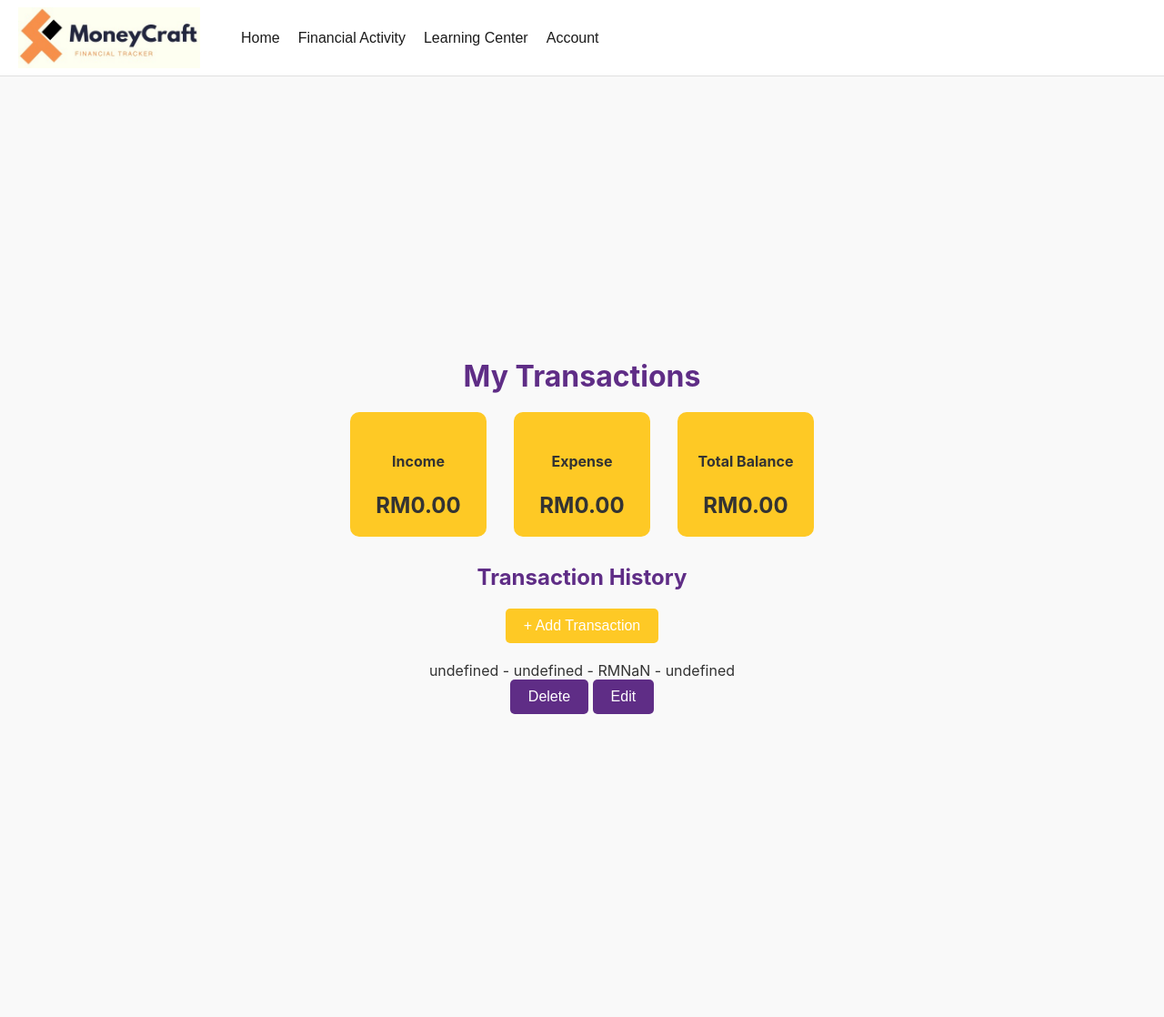
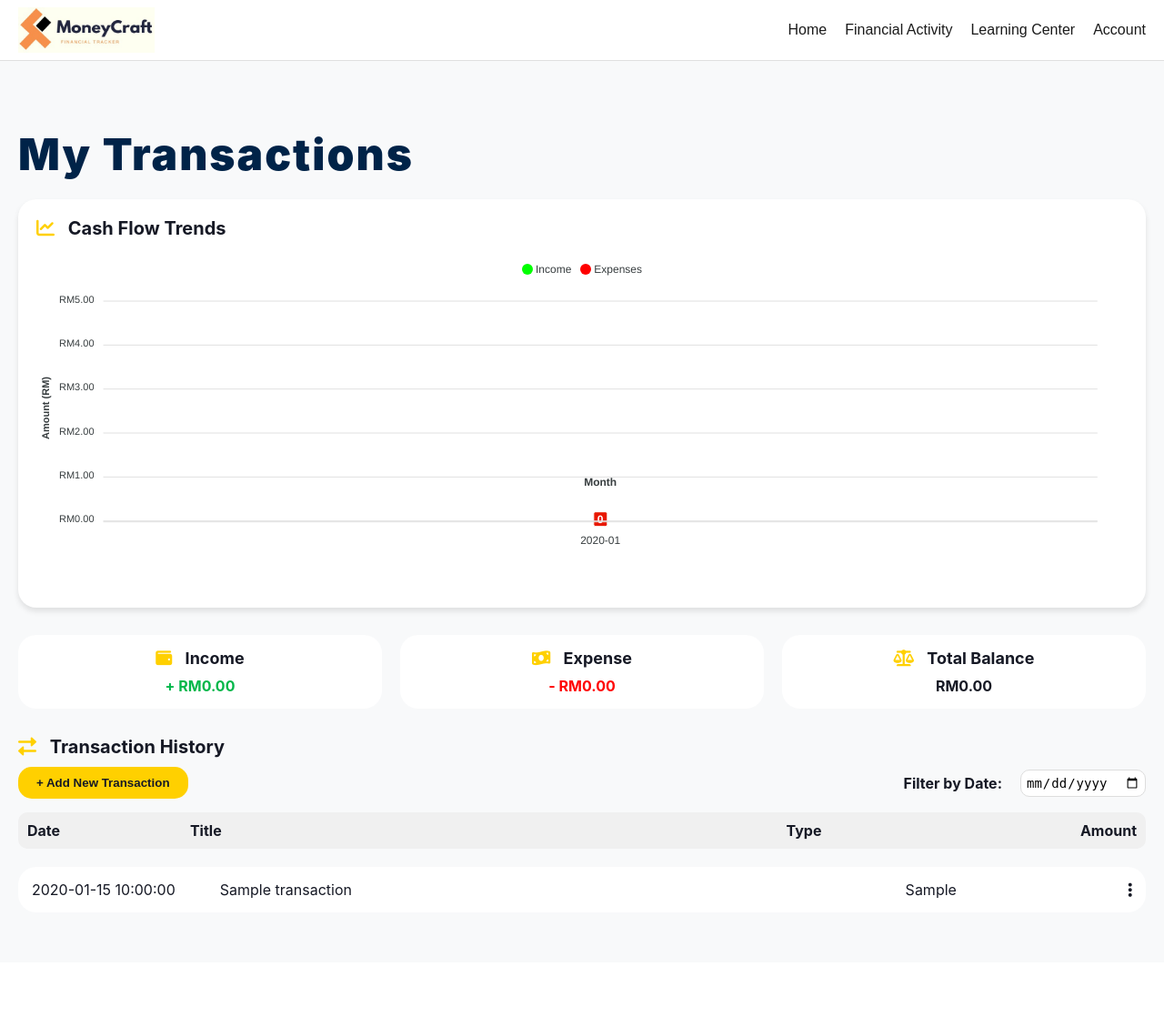
Before and after one commit to fifigerl/fyp-moneycraft, a PHP site: page /drpdown/transactions.php in a window 1280 px wide. Shown: the whole page at 91% size. After the commit the page ends 988 px from the top, so only its background shows below. Run offline with PHP 8.4, Linux system fonts and the light colour scheme; the visitor is signed in with stand-in values (Sample User, id 1); tables that the repository leaves empty or names only in its code hold one stand-in row (values such as "Sample post"); data that the repository does not hold is empty; some libraries are stand-ins or nearby versions.

Commit message:
updated transactions UI

```diff
--- a/drpdown/tran_process.php
+++ b/drpdown/tran_process.php
@@ -43,14 +43,31 @@ if ($_SERVER['REQUEST_METHOD'] === 'POST') {
     }
     exit();
 } elseif ($_SERVER['REQUEST_METHOD'] === 'GET') {
-    $sql = "SELECT * FROM Transactions WHERE UserID = ?";
+    // Example filter logic
+    $dateFilter = isset($_GET['date']) ? $_GET['date'] : null;
+
+    $sql = "SELECT TranID, TranTitle, TranType, TranAmount, TranDate FROM Transactions WHERE UserID = ?";
+    if ($dateFilter) {
+        $sql .= " AND DATE(TranDate) = ?";
+    }
+    $sql .= " ORDER BY TranDate DESC";
+
     $stmt = $conn->prepare($sql);
-    $stmt->bind_param("i", $userId);
+    if ($dateFilter) {
+        $stmt->bind_param("is", $userId, $dateFilter);
+    } else {
+        $stmt->bind_param("i", $userId);
+    }
     $stmt->execute();
     $result = $stmt->get_result();
-    $transactions = $result->fetch_all(MYSQLI_ASSOC);
+
+    $transactions = [];
+    while ($row = $result->fetch_assoc()) {
+        $transactions[] = $row;
+    }
     echo json_encode($transactions);
     $stmt->close();
     exit();
 }
+
 ?>
--- a/drpdown/transactions.php
+++ b/drpdown/transactions.php
@@ -23,6 +23,31 @@ $username = $_SESSION['username'];
 // Log the action of viewing the transactions page
 logUserActivity($conn, $user_id, $username, "Viewed Transactions Page", "View");
 
+// Fetch cash flow data for the trend chart
+$sql = "SELECT
+            DATE_FORMAT(TranDate, '%Y-%m') AS month,
+            SUM(CASE WHEN TranType = 'Income' THEN TranAmount ELSE 0 END) AS total_income,
+            SUM(CASE WHEN TranType = 'Expense' THEN TranAmount ELSE 0 END) AS total_expenses
+        FROM Transactions
+        WHERE UserID = ?
+        GROUP BY month
+        ORDER BY month";
+$stmt = $conn->prepare($sql);
+$stmt->bind_param("i", $user_id);
+$stmt->execute();
+$result = $stmt->get_result();
+
+$trend_labels = [];
+$income_trend = [];
+$expense_trend = [];
+
+while ($row = $result->fetch_assoc()) {
+    $trend_labels[] = $row['month'];
+    $income_trend[] = $row['total_income'] ?? 0;
+    $expense_trend[] = $row['total_expenses'] ?? 0;
+}
+
+
 include '../navbar.php';
 ?>
 
@@ -31,28 +56,400 @@ include '../navbar.php';
 <head>
     <meta charset="UTF-8">
     <title>My Transactions - MoneyCraft</title>
-    <link rel="stylesheet" href="../styles.css">
-    <link rel="stylesheet" href="navbar.css">
+    <link rel="stylesheet" href="https://cdnjs.cloudflare.com/ajax/libs/font-awesome/6.0.0/css/all.min.css">
+    <!-- Inline Styles -->
+    <style>
+        body {
+            background-color: #F8F9FA;
+            color: #161925;
+            font-family: 'Inter', sans-serif;
+        }
+
+        h1.tran-header {
+    font-weight: 900;
+    font-size: 48px; /* Increase the font size */
+    letter-spacing: 2px; /* Add letter spacing for a wider appearance */
+    color: rgb(0, 35, 72); /* Retain the existing color */
+    margin-bottom: 20px;
+    text-align: left; /* Optional: Center-align the text */
+}
+
+
+        .tran-container {
+            padding: 20px;
+        }
+
+        .tran-balance-container {
+            display: flex;
+            justify-content: space-between;
+            gap: 20px;
+            margin-bottom: 30px;
+        }
+
+        .tran-balance-card {
+            background-color: #FFFFFF;
+            border-radius: 20px;
+            padding: 15px;
+            flex: 1;
+
+            text-align: center;
+        }
+
+        .tran-balance-card h2 {
+            font-size: 18px;
+            font-weight: 700;
+            margin-bottom: 10px;
+            color: #161925;
+        }
+
+        .tran-balance-card p {
+            font-size: 16px;
+            font-weight: bold;
+            color: #FFD000;
+        }
+
+        .tran-history-section {
+            margin-top: 20px;
+        }
+
+        .tran-history-title {
+            font-size: 20px;
+            font-weight: bold;
+            color: #161925;
+            margin-bottom: 10px;
+        }
+
+        .tran-add-button {
+            background-color: #FFD000;
+            color: #161925;
+            font-weight: bold;
+            border-radius: 15px;
+            border: none;
+            padding: 10px 20px;
+            cursor: pointer;
+        }
+
+        .tran-add-button:hover {
+            background-color: #FDF09D;
+        }
+
+        .tran-list {
+            margin-top: 20px;
+        }
+
+        .tran-item {
+            background-color: #FFFFFF;
+            border-radius: 20px;
+            padding: 15px;
+            margin-bottom: 10px;
+
+            display: flex;
+            justify-content: space-between;
+            align-items: center;
+        }
+
+        .tran-item p {
+            margin: 0;
+            font-size: 16px;
+            color: #161925;
+        }
+
+        .tran-item button {
+            background-color: #FFD000;
+            color: #161925;
+            font-weight: bold;
+            border: none;
+            padding: 5px 10px;
+            border-radius: 10px;
+            cursor: pointer;
+        }
+
+        .tran-item button:hover {
+            background-color: #FDF09D;
+        }
+
+        .tran-modal {
+            display: none;
+            position: fixed;
+            top: 50%;
+            left: 50%;
+            transform: translate(-50%, -50%);
+            background-color: #FFFFFF;
+            padding: 20px;
+            border-radius: 20px;
+
+            z-index: 1000;
+            width: 90%;
+            max-width: 400px;
+        }
+
+        .tran-modal.active {
+            display: block;
+        }
+
+        .tran-modal form input,
+        .tran-modal form select,
+        .tran-modal form button {
+            width: 100%;
+            margin-bottom: 10px;
+            padding: 10px;
+            border-radius: 10px;
+            border: 1px solid #ddd;
+            font-size: 14px;
+        }
+
+        .tran-modal form button {
+            background-color: #FFD000;
+            color: #161925;
+            font-weight: bold;
+            border: none;
+        }
+
+        .tran-modal form button:hover {
+            background-color: #FDF09D;
+        }
+
+        .tran-modal .close {
+            position: absolute;
+            top: 10px;
+            right: 15px;
+            cursor: pointer;
+            color: #161925;
+            font-size: 18px;
+        }
+
+        .tran-card-container {
+    display: flex;
+    flex-direction: column;
+    gap: 15px;
+    margin-top: 20px;
+}
+
+.tran-card {
+    background-color: #FFFFFF;
+    border-radius: 20px;
+    padding: 15px;
+
+    display: flex;
+    justify-content: space-between;
+    align-items: center;
+}
+
+.tran-card .tran-info {
+    flex: 1;
+    display: flex;
+    justify-content: space-between;
+    align-items: center;
+    gap: 15px;
+}
+
+.tran-card .tran-info p {
+    margin: 0;
+    font-size: 16px;
+    color: #161925;
+}
+
+.tran-card .tran-info .amount {
+    font-weight: bold;
+}
+
+.tran-card .tran-info .amount.income {
+    color: #00B74A; /* Green for Income */
+}
+
+.tran-card .tran-info .amount.expense {
+    color: #FF0000; /* Red for Expense */
+}
+
+.tran-card .tran-actions button {
+    background-color: #FFD000;
+    color: #161925;
+    font-weight: bold;
+    border: none;
+    padding: 5px 10px;
+    border-radius: 10px;
+    cursor: pointer;
+    margin-left: 5px;
+}
+
+.tran-card .tran-actions button:hover {
+    background-color: #FDF09D;
+}
+
+/* Three-dot menu icon and actions */
+.tran-actions {
+    display: flex;
+    gap: 10px;
+    margin-top: 10px;
+}
+
+.tran-actions button {
+    background-color: #FFD000;
+    color: #161925;
+    font-weight: bold;
+    border: none;
+    padding: 5px 10px;
+    border-radius: 10px;
+    cursor: pointer;
+}
+
+.tran-actions button:hover {
+    background-color: #FDF09D;
+}
+
+.fa-ellipsis-vertical {
+    color: #161925;
+    font-size: 18px;
+    margin-left: 10px;
+}
+.tran-filter {
+    display: flex;
+    align-items: center;
+    gap: 10px;
+}
+
+#filter-date {
+    padding: 5px 10px;
+    border-radius: 10px;
+    border: 1px solid #ddd;
+    font-size: 14px;
+}
+.tran-info {
+    display: flex;
+    justify-content: space-between;
+    align-items: center;
+}
+
+.tran-info p {
+    margin: 0;
+}
+
+.tran-info .date {
+    flex: 1;
+    text-align: left;
+}
+
+.tran-info .title {
+    flex: 3;
+    text-align: left;
+}
+
+.tran-info .type {
+    flex: 2;
+    text-align: center;
+}
+
+.tran-info .amount {
+    flex: 1;
+    text-align: right;
+}
+.tran-balance-card p {
+    font-size: 16px;
+    font-weight: bold;
+}
+
+.tran-balance-card p#income {
+    color: #00B74A; /* Green for Income */
+    text-align: center;
+}
+
+.tran-balance-card p#expense {
+    color: #FF0000; /* Red for Expense */
+    text-align: center;
+}
+
+.tran-balance-card p#total-balance {
+    color: #161925; /* Neutral color for Total Balance */
+    text-align: center;
+}
+
+
+    </style>
 </head>
 <body>
-    <div class="container">
-        <header>
-            <h1>My Transactions</h1>
-            <div class="balance-container">
-                <div class="balance"><h2>Income</h2><p id="income">RM0.00</p></div>
-                <div class="balance"><h2>Expense</h2><p id="expense">RM0.00</p></div>
-                <div class="balance"><h2>Total Balance</h2><p id="total-balance">RM0.00</p></div>
+    <div class="tran-container">
+        <h1 class="tran-header">My Transactions</h1>
+
+        <div class="tran-cashflow-card" style="background-color: #FFFFFF; border-radius: 20px; box-shadow: 0 4px 6px rgba(0, 0, 0, 0.1); margin-bottom: 30px; padding: 20px;">
+    <h3 style="font-size: 20px; font-weight: bold; color: #161925; margin-bottom: 20px;">
+    <i class="fa-solid fa-chart-line" style="color: #FFD000; margin-right: 10px;"></i> Cash Flow Trends
+    </h3>
+    <div id="cashFlowTrendChart" style="height: 350px;"></div>
 </div>
-        </header>
-        <section class="transaction-history">
-            <h3>Transaction History</h3>
-            <button id="add-transaction">+ Add Transaction</button>
-            <div id="transactions-list"></div>
+
+
+
+        <!-- Balance Section -->
+        <div class="tran-balance-container">
+            <div class="tran-balance-card">
+            <h2>
+            <i class="fa-solid fa-wallet" style="color: #FFD000; margin-right: 10px;"></i> Income
+        </h2>
+        <p id="income">+ RM0.00</p>
+
+            </div>
+            <div class="tran-balance-card">
+            <h2>
+            <i class="fa-solid fa-money-bill-wave" style="color: #FFD000; margin-right: 10px;"></i> Expense
+        </h2>
+        <p id="expense">- RM0.00</p>
+            </div>
+            <div class="tran-balance-card">
+            <h2>
+            <i class="fa-solid fa-balance-scale" style="color: #FFD000; margin-right: 10px;"></i> Total Balance
+        </h2>
+                <p id="total-balance">RM0.00</p>
+            </div>
+        </div>
+
+
+        <!-- Transaction History Section -->
+        <section class="tran-history-section">
+        <h3 class="tran-history-title">
+    <i class="fas fa-exchange-alt" style="color: #FFD000; margin-right: 10px;"></i>
+    Transaction History
+</h3>
+
+
+<div style="display: flex; justify-content: space-between; align-items: center; margin-bottom: 15px;">
+    <button id="add-transaction" class="tran-add-button">+ Add New Transaction</button>
+
+
+    <!-- Filter by Date -->
+    <div class="tran-filter">
+        <label for="filter-date" style="font-weight: bold; margin-right: 10px;">Filter by Date:</label>
+        <input type="date" id="filter-date" style="padding: 5px; border-radius: 10px; border: 1px solid #ddd;">
+    </div>
+</div>
+<div style="margin-bottom: 15px;">
+       <!-- Transaction Header -->
+<div style="display: flex; justify-content: space-between; font-weight: bold; background-color: #F0F0F0; padding: 10px; border-radius: 10px; margin-bottom: 15px;">
+    <p style="flex: 1.1; text-align: left; margin: 0;">Date</p>
+    <p style="flex: 2.9; text-align: left; margin: 0;">Title</p>
+    <p style="flex: 2.5; text-align: center; margin: 0;">Type</p>
+    <p style="flex: 1; text-align: right; margin: 0;">Amount</p>
+</div>
+
+<!-- Transaction List -->
+<div id="transactions-list" class="tran-card-container">
+    <!-- Transactions will be dynamically rendered here -->
+</div>
+
+
+<div id="transactions-list" class="tran-card-container">
+    <!-- Transactions will be dynamically rendered here -->
+</div>
+
+
+
+</section>
+
+
         </section>
     </div>
 
-    <div id="transaction-modal" class="modal">
-        <div class="modal-content">
+    <!-- Transaction Modal -->
+    <div id="transaction-modal" class="tran-modal">
         <span class="close">&times;</span>
         <form id="transaction-form">
             <input type="hidden" name="action" value="save">
@@ -67,23 +464,12 @@ include '../navbar.php';
                     <option value="Tuition Fees">Tuition Fees</option>
                     <option value="Rent">Rent</option>
                     <option value="Utilities">Utilities</option>
-                        <option value="Groceries">Groceries</option>
-                        <option value="Dining Out">Dining Out</option>
-                        <option value="Transportation">Transportation</option>
-                        <option value="School Supplies">School Supplies</option>
-                        <option value="Technology">Technology</option>
-                        <option value="Health and Wellness">Health and Wellness</option>
-                        <option value="Entertainment">Entertainment</option>
-                        <option value="Shopping">Shopping</option>
-                        <option value="Other">Other</option>
+                    <!-- Other options -->
                 </optgroup>
                 <optgroup label="Income">
                     <option value="Allowance">Allowance</option>
                     <option value="Part-time Job">Part-time Job</option>
-                        <option value="Scholarships">Scholarships</option>
-                        <option value="Student Loans">Student Loans</option>
-                        <option value="Freelance Work">Freelance Work</option>
-                        <option value="Other">Other</option>
+                    <!-- Other options -->
                 </optgroup>
             </select>
             <input type="number" name="amount" id="tran_amount" placeholder="Amount (RM)" required>
@@ -91,7 +477,65 @@ include '../navbar.php';
             <button type="submit">Save Transaction</button>
         </form>
     </div>
-    </div>
+    <script src="https://cdn.jsdelivr.net/npm/apexcharts"></script>
+<script>
+    document.addEventListener('DOMContentLoaded', () => {
+        // Prepare data for the chart
+        const cashFlowLabels = <?php echo json_encode($cash_flow_labels); ?>;
+        const incomeData = <?php echo json_encode($income_data); ?>;
+        const expenseData = <?php echo json_encode($expense_data); ?>;
+
+        // Configure the ApexChart
+        const cashFlowOptions = {
+            chart: {
+                type: 'line',
+                height: 350
+            },
+            series: [
+                {
+                    name: 'Income',
+                    data: incomeData
+                },
+                {
+                    name: 'Expenses',
+                    data: expenseData
+                }
+            ],
+            xaxis: {
+                categories: cashFlowLabels,
+                title: {
+                    text: 'Month',
+                    style: {
+                        fontWeight: 'bold'
+                    }
+                }
+            },
+            yaxis: {
+                title: {
+                    text: 'Amount (RM)',
+                    style: {
+                        fontWeight: 'bold'
+                    }
+                }
+            },
+            colors: ['#00FF00', '#FF0000'], // Green for Income, Red for Expenses
+            markers: {
+                size: 5
+            },
+            stroke: {
+                width: 2
+            },
+            tooltip: {
+                shared: true,
+                intersect: false
+            }
+        };
+
+        // Render the chart
+        const cashFlowChart = new ApexCharts(document.querySelector("#cashFlowChart"), cashFlowOptions);
+        cashFlowChart.render();
+    });
+</script>
 
     <script>
         document.addEventListener('DOMContentLoaded', () => {
@@ -105,11 +549,13 @@ include '../navbar.php';
             const totalBalanceDisplay = document.getElementById('total-balance');
             let submitted = false;
 
-            async function fetchTransactions() {
+            async function fetchTransactions(dateFilter = null) {
          try {
-                    const response = await fetch('tran_process.php', {
-                        method: 'GET'
-                    });
+        const url = dateFilter
+            ? `tran_process.php?date=${encodeURIComponent(dateFilter)}`
+            : 'tran_process.php';
+
+        const response = await fetch(url, { method: 'GET' });
         const data = await response.json();
         renderTransactions(data);
         calculateBalances(data);
@@ -118,20 +564,75 @@ include '../navbar.php';
     }
 }
 
+
             function renderTransactions(transactions) {
-                transactionsList.innerHTML = '';
+    const transactionsList = document.getElementById('transactions-list');
+    transactionsList.innerHTML = ''; // Clear the list before rendering
 
     transactions.forEach(tran => {
-                    const tranDiv = document.createElement('div');
-                    tranDiv.classList.add('transaction');
-                    tranDiv.innerHTML = `
-                        <p>${tran.TranTitle} - ${tran.TranType} - RM${parseFloat(tran.TranAmount).toFixed(2)} - ${tran.TranDate}</p>
-                        <button onclick="deleteTransaction(${tran.TranID})">Delete</button>
-                        <button onclick='editTransaction(${JSON.stringify(tran)})'>Edit</button>
-                    `;
-                    transactionsList.appendChild(tranDiv);
+        // Create a transaction card
+        const tranCard = document.createElement('div');
+        tranCard.classList.add('tran-card');
+
+        // Transaction information
+        const tranInfo = document.createElement('div');
+        tranInfo.classList.add('tran-info');
+
+        const date = document.createElement('p');
+date.textContent = tran.TranDate;
+date.className = 'date';
+
+const title = document.createElement('p');
+title.textContent = tran.TranTitle;
+title.className = 'title';
+
+const type = document.createElement('p');
+type.textContent = tran.TranType;
+type.className = 'type';
+
+const amount = document.createElement('p');
+if (tran.TranType === 'Income') {
+    amount.textContent = `+ RM${parseFloat(tran.TranAmount).toFixed(2)}`;
+    amount.classList.add('amount', 'income');
+} else if (tran.TranType === 'Expense') {
+    amount.textContent = `- RM${parseFloat(tran.TranAmount).toFixed(2)}`;
+    amount.classList.add('amount', 'expense');
+}
+
+        tranInfo.append(date, title, type, amount);
+
+        // Action buttons (hidden by default)
+        const tranActions = document.createElement('div');
+        tranActions.classList.add('tran-actions');
+        tranActions.style.display = 'none';
+
+        const editButton = document.createElement('button');
+        editButton.textContent = 'Edit';
+        editButton.onclick = () => editTransaction(tran);
+
+        const deleteButton = document.createElement('button');
+        deleteButton.textContent = 'Delete';
+        deleteButton.onclick = () => deleteTransaction(tran.TranID);
+
+        tranActions.append(editButton, deleteButton);
+
+        // Three-dot menu icon
+        const actionMenu = document.createElement('i');
+        actionMenu.className = 'fa-solid fa-ellipsis-vertical';
+        actionMenu.style.cursor = 'pointer';
+        actionMenu.onclick = () => {
+            // Toggle visibility of action buttons
+            tranActions.style.display = tranActions.style.display === 'none' ? 'flex' : 'none';
+        };
+
+        // Combine transaction info, menu icon, and action buttons
+        tranCard.append(tranInfo, actionMenu, tranActions);
+
+        // Add the card to the transactions list
+        transactionsList.appendChild(tranCard);
     });
 }
+
 
             function calculateBalances(transactions) {
                 let totalIncome = 0;
@@ -147,8 +648,8 @@ include '../navbar.php';
 
                 const totalBalance = totalIncome - totalExpense;
 
-                incomeDisplay.textContent = `RM${totalIncome.toFixed(2)}`;
-                expenseDisplay.textContent = `RM${totalExpense.toFixed(2)}`;
+                incomeDisplay.textContent = `+ RM${totalIncome.toFixed(2)}`;
+                expenseDisplay.textContent = `- RM${totalExpense.toFixed(2)}`;
                 totalBalanceDisplay.textContent = `RM${totalBalance.toFixed(2)}`;
             }
 
@@ -182,6 +683,11 @@ include '../navbar.php';
                         transactionModal.style.display = 'none';
                         transactionForm.reset();
                         fetchTransactions();
+                        document.getElementById('filter-date').addEventListener('change', (event) => {
+    const selectedDate = event.target.value;
+    fetchTransactions(selectedDate); // Fetch filtered transactions
+});
+
 
                         // Log the action of adding a transaction
                         logUserActivity(<?php echo $user_id; ?>, "<?php echo $username; ?>", "Added a transaction", "Transaction");
@@ -232,5 +738,86 @@ include '../navbar.php';
             fetchTransactions();
         });
     </script>
+
+<script src="https://cdn.jsdelivr.net/npm/apexcharts"></script>
+<script>
+    document.addEventListener('DOMContentLoaded', () => {
+        // Prepare data for the trend chart
+        const trendLabels = <?php echo json_encode($trend_labels); ?>;
+        const incomeTrendData = <?php echo json_encode($income_trend); ?>;
+        const expenseTrendData = <?php echo json_encode($expense_trend); ?>;
+
+        // Configure the ApexChart for zigzag line visualization
+        const trendChartOptions = {
+            chart: {
+                type: 'area', // Spline area chart
+                height: 350,
+                toolbar: {
+                    show: false
+                }
+            },
+            series: [
+                {
+                    name: 'Income',
+                    data: incomeTrendData
+                },
+                {
+                    name: 'Expenses',
+                    data: expenseTrendData
+                }
+            ],
+            xaxis: {
+                categories: trendLabels,
+                title: {
+                    text: 'Month',
+                    style: {
+                        fontWeight: 'bold'
+                    }
+                }
+            },
+            yaxis: {
+                title: {
+                    text: 'Amount (RM)',
+                    style: {
+                        fontWeight: 'bold'
+                    }
+                },
+                labels: {
+                    formatter: (val) => `RM${val.toFixed(2)}`
+                }
+            },
+            colors: ['#00FF00', '#FF0000'], // Green for Income, Red for Expenses
+            stroke: {
+                width: 2 // Keep the lines thinner for a sharper zigzag appearance
+            },
+            fill: {
+                type: 'gradient',
+                gradient: {
+                    shadeIntensity: 1,
+                    opacityFrom: 0.4,
+                    opacityTo: 0.1,
+                    stops: [0, 90, 100]
+                }
+            },
+            tooltip: {
+                shared: true,
+                intersect: false,
+                y: {
+                    formatter: (val) => `RM${val.toFixed(2)}`
+                }
+            },
+            legend: {
+                position: 'top',
+                horizontalAlign: 'center'
+            }
+        };
+
+        // Render the chart
+        const cashFlowTrendChart = new ApexCharts(document.querySelector("#cashFlowTrendChart"), trendChartOptions);
+        cashFlowTrendChart.render();
+    });
+</script>
+
+
 </body>
 </html>
--- a/index.php
+++ b/index.php
@@ -446,7 +446,7 @@ h1.text-left {
         <div class="card" style="border-radius: 20px; background-color:#FFFFFF; color: #161925;">
             <div class="card-body">
                 <h4 class="card-title" style="font-size: 18px;">
-                    <i class="fas fa-dart" style="color: #FFD000; margin-right: 10px;"></i>
+                    <i class="fas fa-bullseye" style="color: #FFD000; margin-right: 10px;"></i>
                     Savings Goals
                 </h4>
                 <div class="row">
```
Lines whose indentation alone changed are shown as unchanged.
